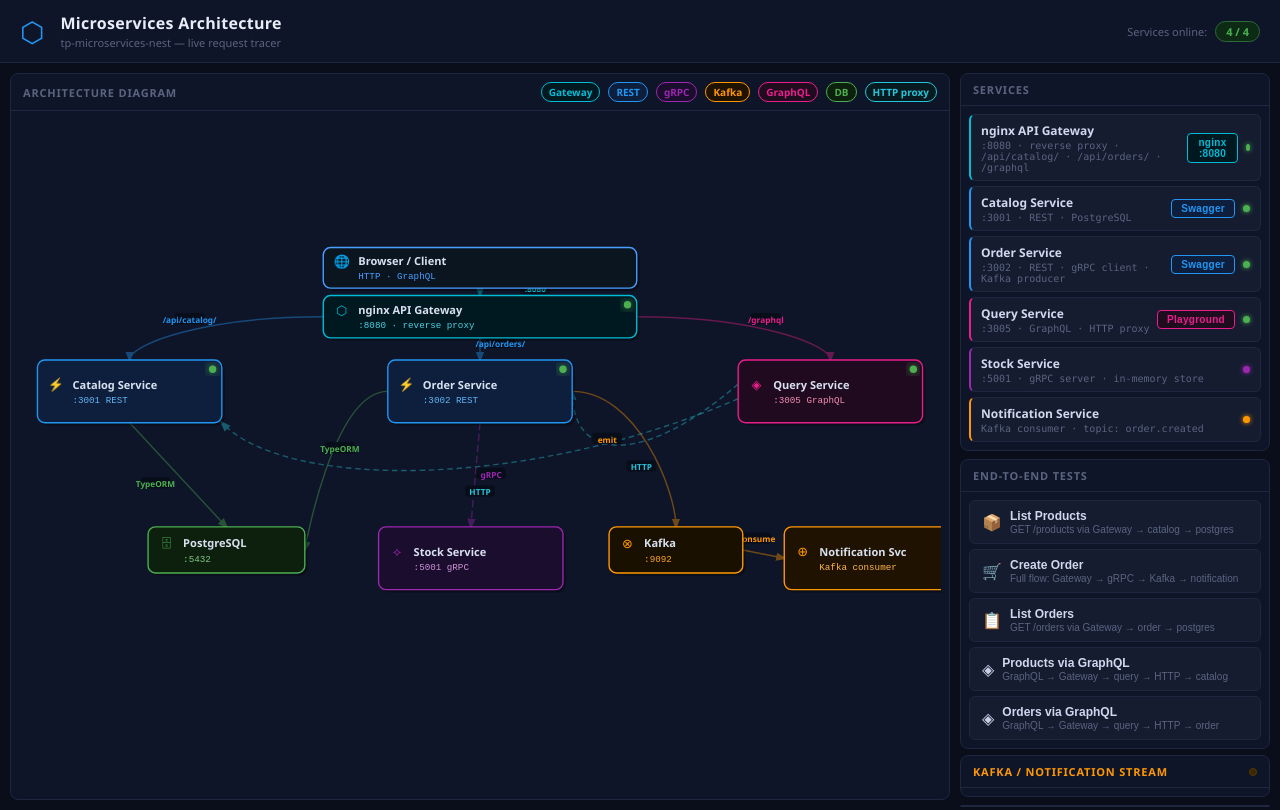
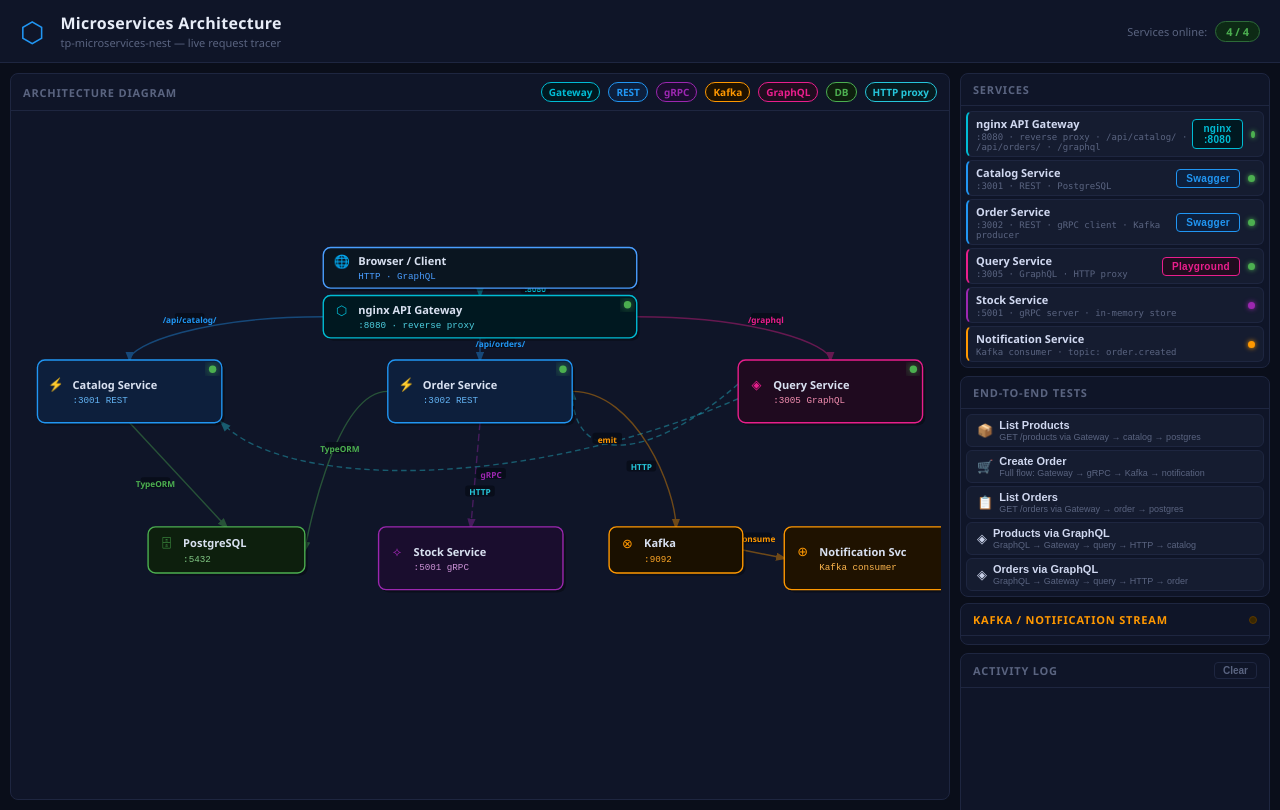
Before and after one commit to Bouchiba43/tp-services-api, a website built with Vite: page dashboard/index.html in a window 1280 px wide. Built offline with nearby package versions, Linux system fonts and the light colour scheme; no server answers; files whose address does not match are found by name.

Commit message:
added README file

```diff
--- a/dashboard/src/style.css
+++ b/dashboard/src/style.css
@@ -169,9 +169,9 @@ header {
 .kafka-panel    { flex-shrink: 0; margin-top: 8px; }
 
 .log-panel {
-  flex: 1;
+  flex: 2;
   margin-top: 8px;
-  min-height: 0;
+  min-height: 200px;
   display: flex;
   flex-direction: column;
   overflow: hidden;
@@ -232,17 +232,17 @@ header {
 
 /* ---- SERVICE CARDS ---- */
 #service-cards {
-  padding: 8px;
+  padding: 5px;
   display: flex;
   flex-direction: column;
-  gap: 5px;
+  gap: 3px;
 }
 
 .svc-card {
   display: flex;
   align-items: center;
   justify-content: space-between;
-  padding: 7px 10px;
+  padding: 4px 8px;
   border-radius: 6px;
   border: 1px solid var(--border);
   background: var(--bg3);
@@ -258,13 +258,13 @@ header {
 }
 
 .svc-name {
-  font-size: 12px;
+  font-size: 11px;
   font-weight: 600;
   color: #d0d8f0;
 }
 
 .svc-meta {
-  font-size: 10px;
+  font-size: 9px;
   color: var(--text-dim);
   font-family: var(--mono);
 }
@@ -344,24 +344,24 @@ header {
 
 /* ---- TEST BUTTONS ---- */
 #test-buttons {
-  padding: 8px;
+  padding: 5px;
   display: flex;
   flex-direction: column;
-  gap: 5px;
+  gap: 3px;
 }
 
 .test-btn {
   display: flex;
   align-items: center;
-  gap: 8px;
-  padding: 8px 12px;
+  gap: 6px;
+  padding: 4px 10px;
   border-radius: 6px;
   border: 1px solid var(--border);
   background: var(--bg3);
   color: var(--text);
   cursor: pointer;
   text-align: left;
-  font-size: 12px;
+  font-size: 11px;
   transition: border-color 0.2s, background 0.2s;
   position: relative;
   overflow: hidden;
@@ -389,18 +389,19 @@ header {
 }
 
 .test-btn .btn-icon {
-  font-size: 16px;
+  font-size: 13px;
   flex-shrink: 0;
 }
 
 .test-btn .btn-label {
   flex: 1;
   font-weight: 600;
+  font-size: 11px;
   color: #d0d8f0;
 }
 
 .test-btn .btn-desc {
-  font-size: 10px;
+  font-size: 9px;
   color: var(--text-dim);
   margin-top: 1px;
 }
```
Also changed, not shown: README.md (added).
